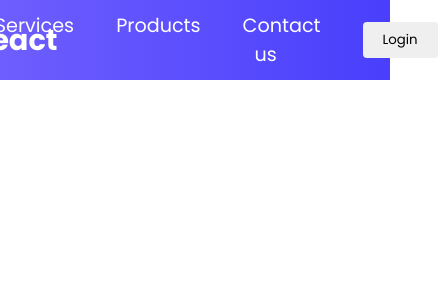
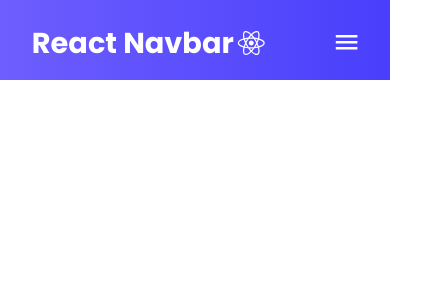
Before and after one commit to gabrielsousadev/react-navbar, a React (Create React App) app: page / in a window 390 px wide. Shown: the top 300 px of the page, 438 px wide, since content can reach past the window. Built offline with nearby package versions, Linux system fonts and the light colour scheme.

Commit message:
media screen

```diff
--- a/src/components/navbar/Button.css
+++ /dev/null
@@ -1,17 +0,0 @@
-.btn
-{
-    padding: 8px 20px;
-    border-radius: 4px;
-    outline: none;
-    border: none;
-    cursor: pointer;
-}
-
-.btn:hover
-{
-    padding: 8px 20px;
-    transition: all 0.3s ease-out;
-    background: #fff;
-    color: #6568f4;
-    transition: 250ms;
-}
--- a/src/components/navbar/Navbar.css
+++ b/src/components/navbar/Navbar.css
@@ -11,7 +11,8 @@
 .navbarLogo
 {
     color: #ffffff;
-    justify-self: start;
+    display: flex;
+    align-items: center;
     margin-left: 20px;
     cursor: pointer;
 }
@@ -50,4 +51,67 @@
 .menuIcon
 {
     display: none;
+    color: white;
 }
+
+@media screen and (max-width: 960px)
+{
+    .navbarItems
+    {
+        position: relative;
+    }
+
+    .navMenu
+    {
+        display: flex;
+        flex-direction: column;
+        width: 100%;
+        position: absolute;
+        top: 80px;
+        left: -100%;
+        opacity: 1;
+        transition: all 0.5s ease;
+    }
+
+    .navMenu.active
+    {
+        background: #6668f4;
+        left: 0;
+        opacity: 1;
+        transition: all 0.5s ease;
+        z-index: 1;
+    }
+
+    .navLinks
+    {
+        text-align: center;
+        padding: 2rem;
+        width: 100%;
+        display: table;
+    }
+
+    .navLinks:hover
+    {
+        background-color: #7577fa;
+        border-radius: 0;
+    }
+
+    .navbarLogo
+    {
+        position: absolute;
+        top: 0;
+        left: 0;
+        transform: translate(5%, 50%);
+    }
+
+    .menuIcon
+    {
+        display: block;
+        position: absolute;
+        top: 0;
+        right: 0;
+        transform: translate(-100%, 60%);
+        font-size: 1.8rem;
+        cursor: pointer;
+    }
+}
--- a/src/components/navbar/Navbar.tsx
+++ b/src/components/navbar/Navbar.tsx
@@ -1,30 +1,34 @@
 import React, { Component } from "react";
-import { ReactElement } from "react";
 import { menuItems } from "./MenuItems";
-import { DiReact } from 'react-icons/di';
+import { DiReact } from "react-icons/di";
 import "./Navbar.css";
-import "./Button.css"
-import { GiHamburgerMenu } from "react-icons/gi";
-import { GrClose } from "react-icons/gr";
-
+import { MdOutlineMenu } from "react-icons/md";
+import { MdClose } from "react-icons/md";
 
 class Navbar extends Component {
+  state = { clicked: false };
 
-    state = {clicked:false}
-
-    handleClick = () => {
-        this.setState({clicked: !this.state.clicked})
-    }
+  handleClick = () => {
+    this.setState({ clicked: !this.state.clicked });
+  };
 
   render() {
     return (
       <nav className="navbarItems">
-        <h1 className="navbarLogo">React</h1>
-        <DiReact color="white" size="35px"/>
+        <div className="navbarLogo">
+          <h1>React Navbar</h1>
+          <DiReact color="white" size="35px" />
+        </div>
         <div className="menuIcon" onClick={this.handleClick}>
-            <i>{this.state.clicked ? <GrClose size="35px" color="white"/> : <GiHamburgerMenu size="35px" color="white"/>}</i>
+          <i>
+            {this.state.clicked ? (
+              <MdClose color="white" />
+            ) : (
+              <MdOutlineMenu color="white" />
+            )}
+          </i>
         </div>
-        <ul className={this.state.clicked ? "menuIcon" : "navMenu"}>
+        <ul className={this.state.clicked ? "navMenu active" : "navMenu"}>
           {menuItems.map((item, index) => {
             return (
               <li key={index}>
@@ -35,7 +39,6 @@ class Navbar extends Component {
             );
           })}
         </ul>
-        <button className="btn">Login</button>
       </nav>
     );
   }
```
